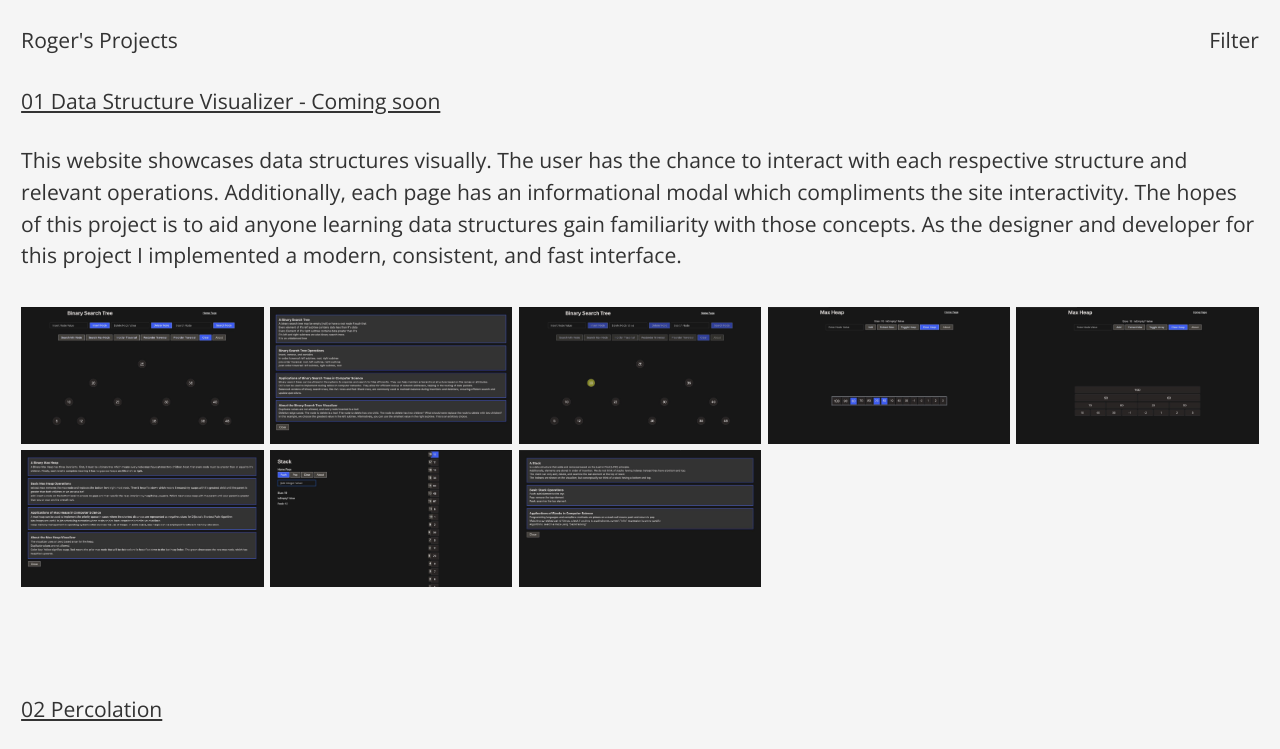
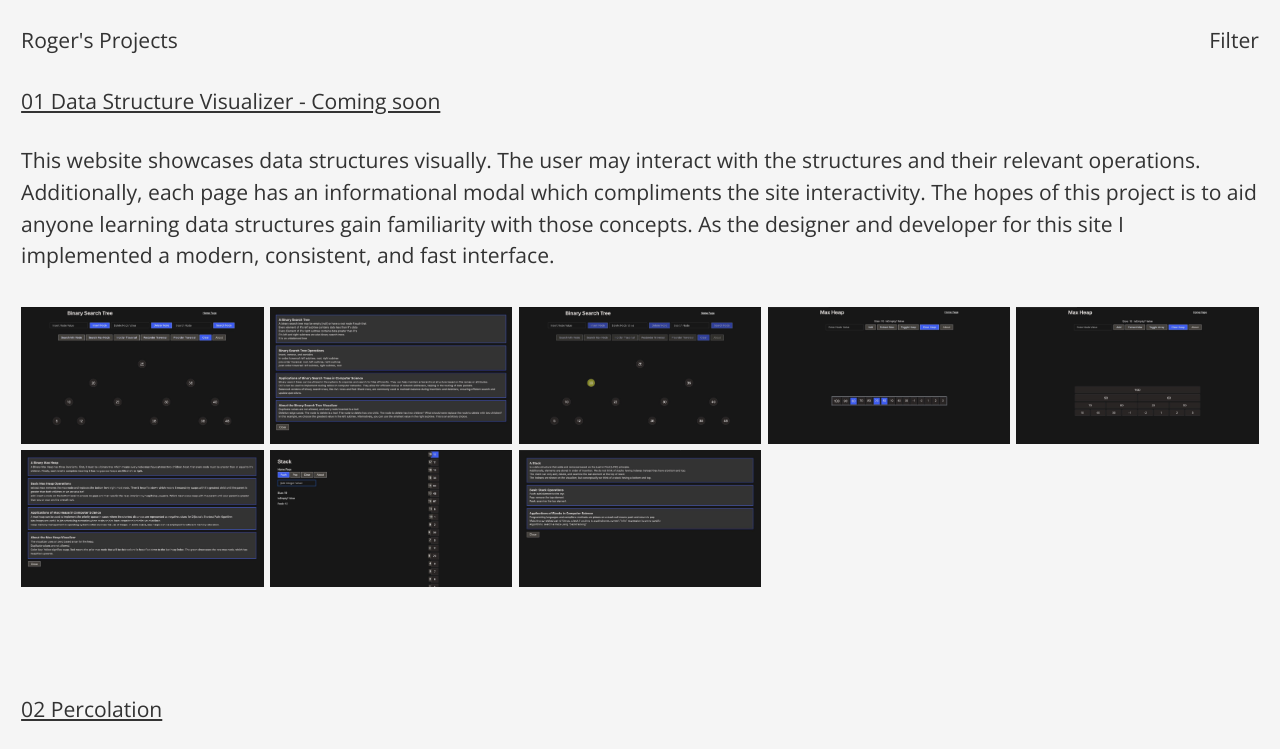
Before and after one commit to rogerb5/portfolio, a plain HTML site: page index.html in a window 1280 px wide. Shown: the top 749 px of the page. Drawn offline with nearby package versions, Linux system fonts and the light colour scheme.

```diff
--- a/index.html
+++ b/index.html
@@ -34,11 +34,11 @@
     <section class="fs filterable-s" data-filter="program">
         <a href="#">01 Data Structure Visualizer - Coming soon</a>
         <p class="fs-p">
-            This website showcases data structures visually. The user has the chance to
-            interact with each respective structure and relevant operations. Additionally, each page
+            This website showcases data structures visually. The user may
+            interact with the structures and their relevant operations. Additionally, each page
             has an informational modal which compliments the site interactivity. The hopes of this
             project is to aid anyone learning data structures gain familiarity with those concepts.
-            As the designer and developer for this project I implemented a modern, consistent, and fast
+            As the designer and developer for this site I implemented a modern, consistent, and fast
             interface.
         </p>
         <div class="fths-grid">
```
